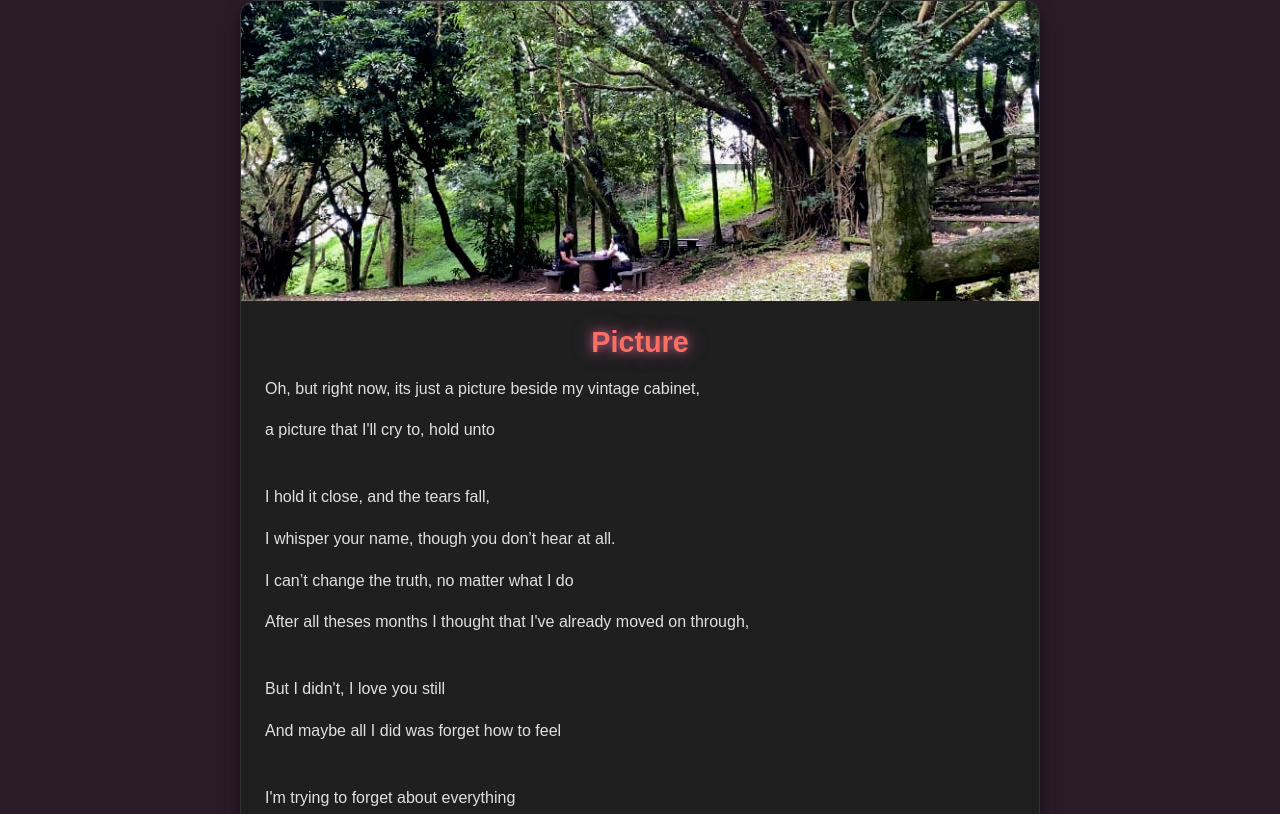
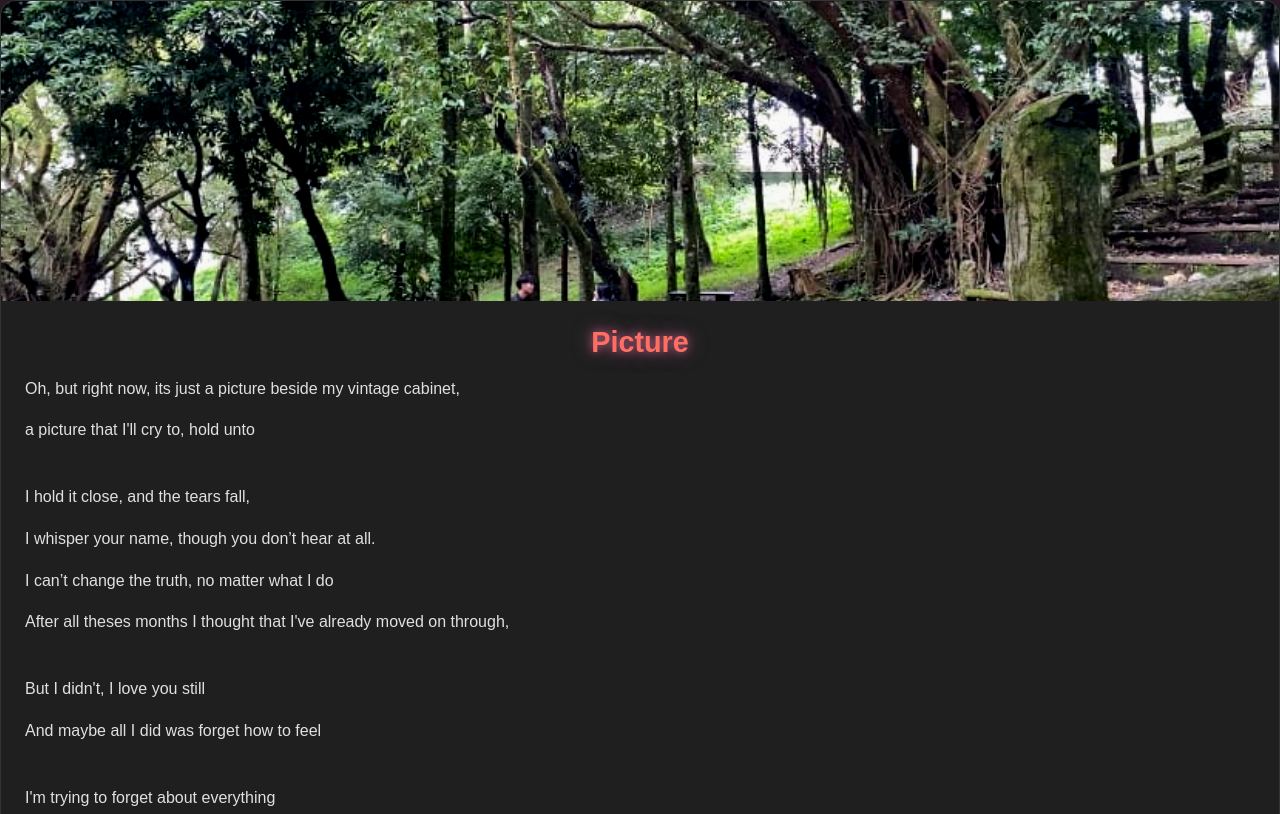
Before and after one commit to kyllercodes/foryou, a plain HTML site: page index.html in a window 1280 px wide. Shown: the top 814 px of the page. Drawn offline with nearby package versions, Linux system fonts and the light colour scheme.

Commit message:
Update index.html

```diff
--- a/index.html
+++ b/index.html
@@ -8,7 +8,7 @@
     <link rel="stylesheet" href="style.css"
   </head>
   <body>
-    <div class="card" style="width: 50rem;">
+    <div class="card" style="width: 120rem;">
       <img src="world.jpeg" class="card-img-top" alt="...">
       <div class="card-body">
         <h3 class="card-title text-center">Picture</h3>
```
